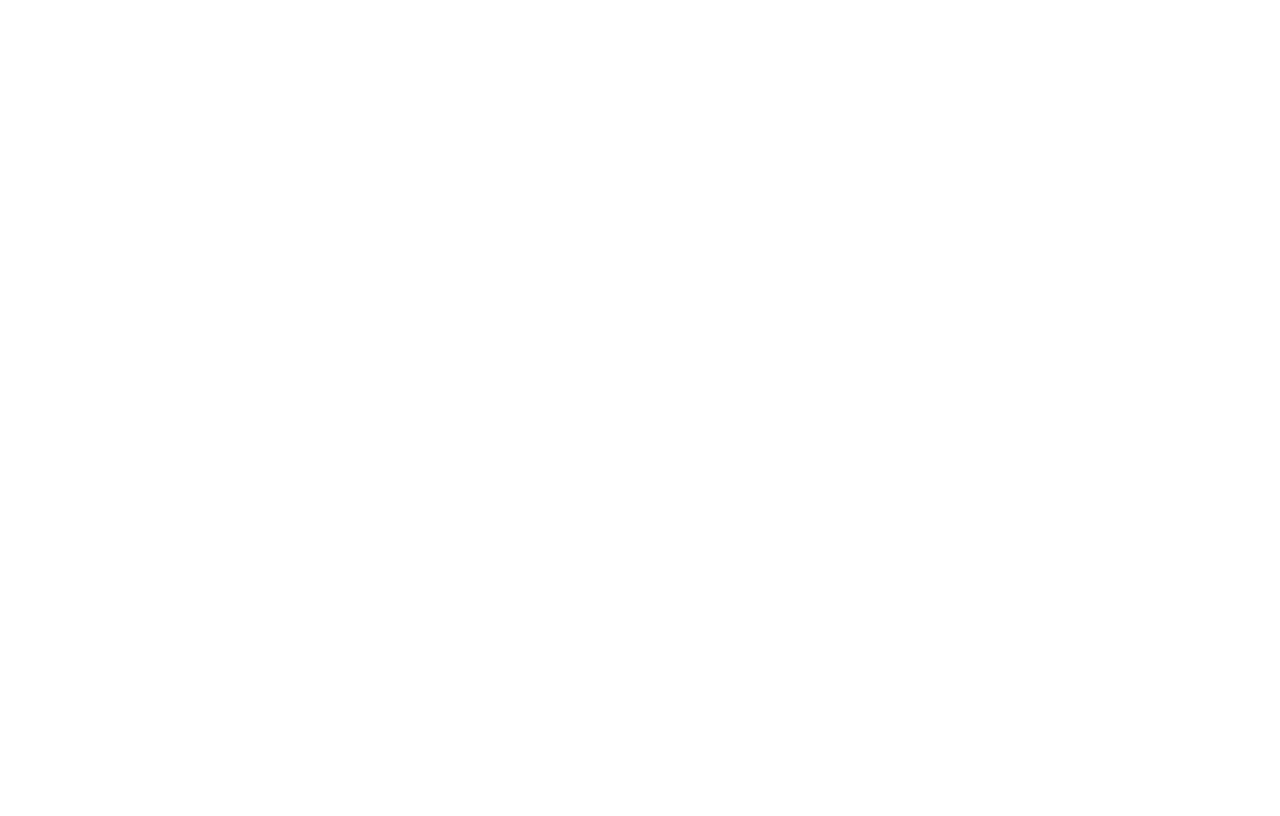
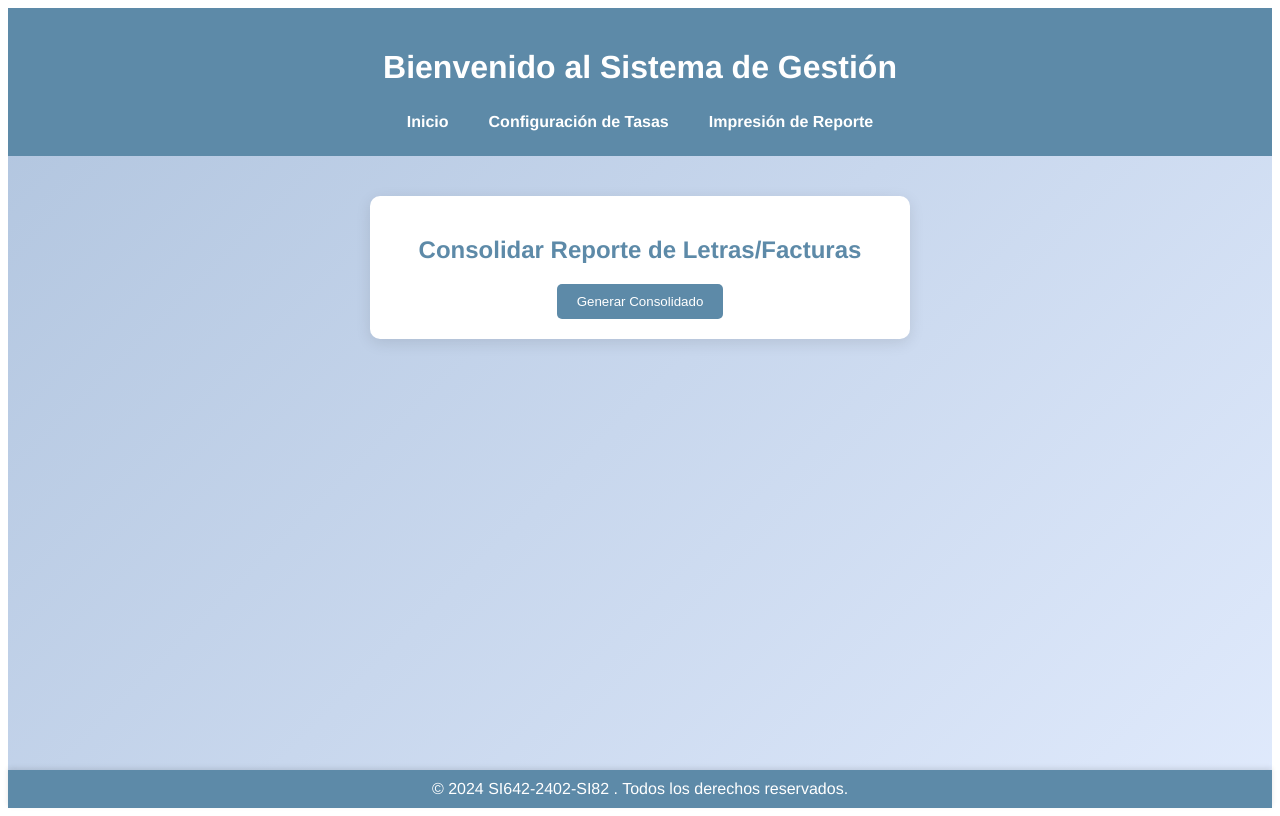
Before and after one commit to Adrianluza1/Hito2_Finanzas, a Vue app: page /consolidacion in a window 1280 px wide. Before the commit this address had no page. Built offline with nearby package versions, Linux system fonts and the light colour scheme.

Commit message:
feat(Web): Add Consolidacion.vue

```diff
--- a/src/router/index.js
+++ b/src/router/index.js
@@ -4,6 +4,7 @@
 import Register from '../views/Register.vue'; // RUTA RELATIVA
 import Home from '../views/Home.vue'; // RUTA RELATIVA
 import Tasas from '../views/Tasas.vue';
+import Consolidacion from '../views/Consolidacion.vue';
 
 
 const routes = [
@@ -11,6 +12,7 @@
     { path: '/register', name: 'Register', component: Register },
     { path: '/home', name: 'Home', component: Home },
     { path: '/tasas', name: 'Tasas', component: Tasas },
+    { path: '/consolidacion', name: 'Consolidacion', component: Consolidacion },
 ];
 
 const router = createRouter({
--- /dev/null
+++ b/src/views/Consolidacion.vue
@@ -0,0 +1,150 @@
+<!-- src/views/Consolidacion.vue -->
+<template>
+  <div class="consolidacion-container">
+    <header class="consolidacion-header">
+      <h1>Bienvenido al Sistema de Gestión</h1>
+      <nav class="navigation-menu">
+        <router-link to="/home">Inicio</router-link>
+        <router-link to="/tasas">Configuración de Tasas</router-link>
+        <router-link to="/imprimir">Impresión de Reporte</router-link>
+      </nav>
+    </header>
+
+    <main class="consolidacion-content">
+      <div class="card">
+        <h2>Consolidar Reporte de Letras/Facturas</h2>
+        <button @click="generarConsolidado">Generar Consolidado</button>
+      </div>
+
+      <div class="result-card" v-if="resultado">
+        <h3>Resultado del Consolidado</h3>
+        <pre>{{ resultado }}</pre>
+      </div>
+    </main>
+
+    <footer class="consolidacion-footer">
+      © 2024 SI642-2402-SI82 . Todos los derechos reservados.
+    </footer>
+  </div>
+</template>
+
+<script>
+export default {
+  name: "ConsolidacionView",
+  data() {
+    return {
+      resultado: null,
+    };
+  },
+  methods: {
+    generarConsolidado() {
+      // Simulación del resultado del consolidado
+      this.resultado = "Reporte consolidado de letras/facturas:\n- Documento 1: $1,200\n- Documento 2: $3,500\n- Documento 3: $2,750\nTotal: $7,450";
+      alert("Consolidado generado con éxito.");
+    },
+  },
+};
+</script>
+
+<style scoped>
+/* Fondo claro siguiendo la paleta */
+.consolidacion-container {
+  display: flex;
+  flex-direction: column;
+  min-height: 100vh;
+  background: linear-gradient(135deg, #b0c4de, #e0eafc); /* Degradado de azul claro a gris muy claro */
+}
+
+.consolidacion-header {
+  background-color: #5d8aa8; /* Azul acero más claro */
+  color: #ffffff; /* Texto blanco */
+  padding: 20px;
+  text-align: center;
+}
+
+.navigation-menu {
+  display: flex;
+  justify-content: center;
+  gap: 20px;
+  margin-top: 10px;
+}
+
+.navigation-menu a {
+  color: #ffffff;
+  text-decoration: none;
+  font-weight: bold;
+  padding: 5px 10px;
+  border-radius: 5px;
+  transition: background-color 0.3s;
+}
+
+.navigation-menu a:hover {
+  background-color: #d4e4f7;
+  color: #5d8aa8;
+}
+
+.consolidacion-content {
+  flex: 1;
+  display: flex;
+  flex-direction: column;
+  align-items: center;
+  padding: 20px;
+  color: #34495e;
+}
+
+.card {
+  background: white;
+  border-radius: 10px;
+  box-shadow: 0 4px 15px rgba(0, 0, 0, 0.1);
+  padding: 20px;
+  margin: 20px;
+  width: 80%;
+  max-width: 500px;
+  text-align: center;
+}
+
+.result-card {
+  background: white;
+  border-radius: 10px;
+  box-shadow: 0 4px 15px rgba(0, 0, 0, 0.1);
+  padding: 20px;
+  margin: 20px;
+  width: 80%;
+  max-width: 500px;
+  text-align: left;
+}
+
+h2, h3 {
+  color: #5d8aa8;
+}
+
+button {
+  padding: 10px 20px;
+  background-color: #5d8aa8; /* Azul acero */
+  color: white;
+  border: none;
+  border-radius: 5px;
+  cursor: pointer;
+  transition: background-color 0.3s;
+}
+
+button:hover {
+  background-color: #4a6a85;
+}
+
+pre {
+  background-color: #f8f9fa;
+  padding: 10px;
+  border-radius: 5px;
+  white-space: pre-wrap;
+  word-wrap: break-word;
+}
+
+.consolidacion-footer {
+  background-color: #5d8aa8;
+  color: #ffffff;
+  text-align: center;
+  padding: 10px;
+  box-shadow: 0 -2px 5px rgba(0, 0, 0, 0.1);
+}
+</style>
```
